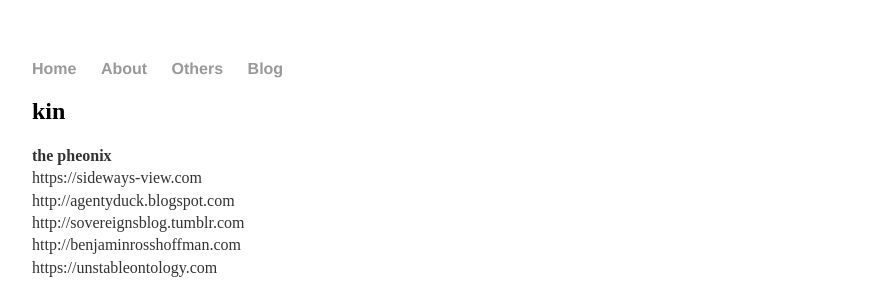
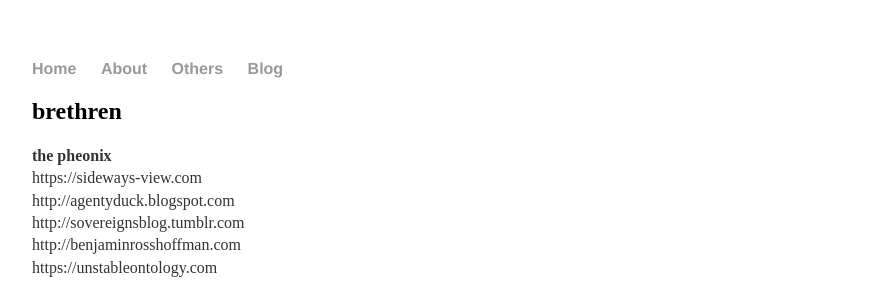
Before and after one commit to slavachalnev/nickaustinbrown.github.io, a Jekyll site: the page built from others/index.html, in a window 1280 px wide. Shown: the top 293 px of the page, without its empty margins (160-1030 px from the left). Built offline with Jekyll 4.4.1, drawn with Linux system fonts in a browser that asks for light colours.

Commit message:
Update index.html

```diff
--- a/others/index.html
+++ b/others/index.html
@@ -3,7 +3,7 @@ layout: default
 title: Nick Brown
 ---
 <div class="blurb">
-	<h2>kin</h2>
+	<h2>brethren</h2>
 <p>
 <b>the pheonix</b> <br />
 https://sideways-view.com  <br />
```
